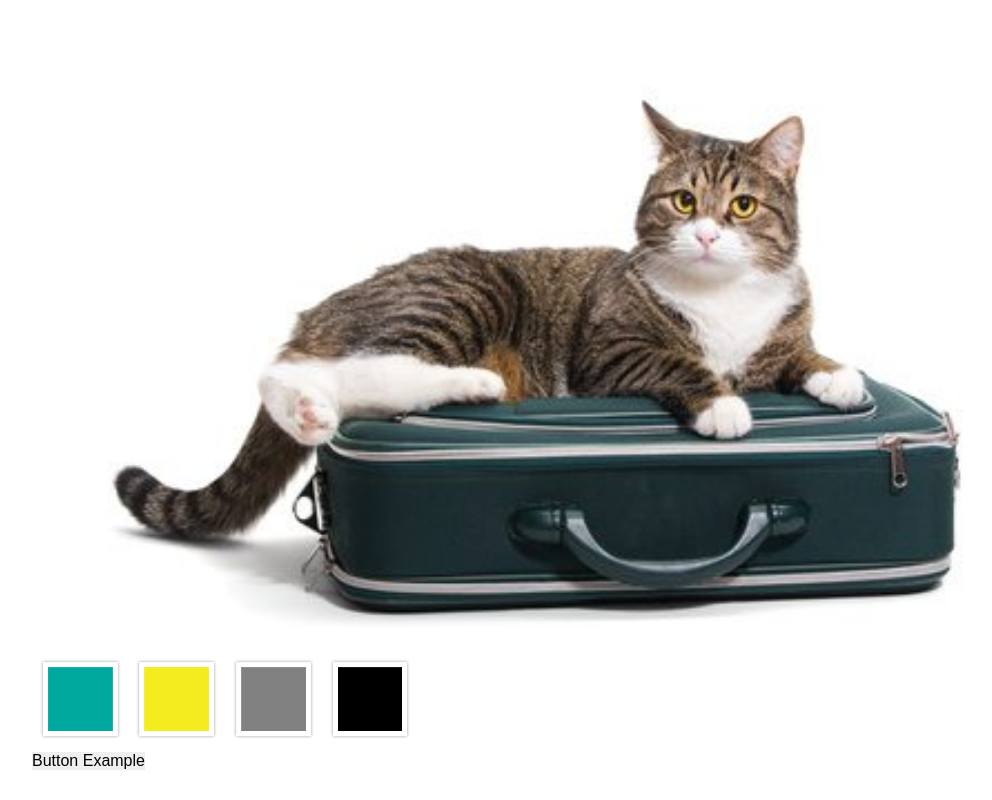
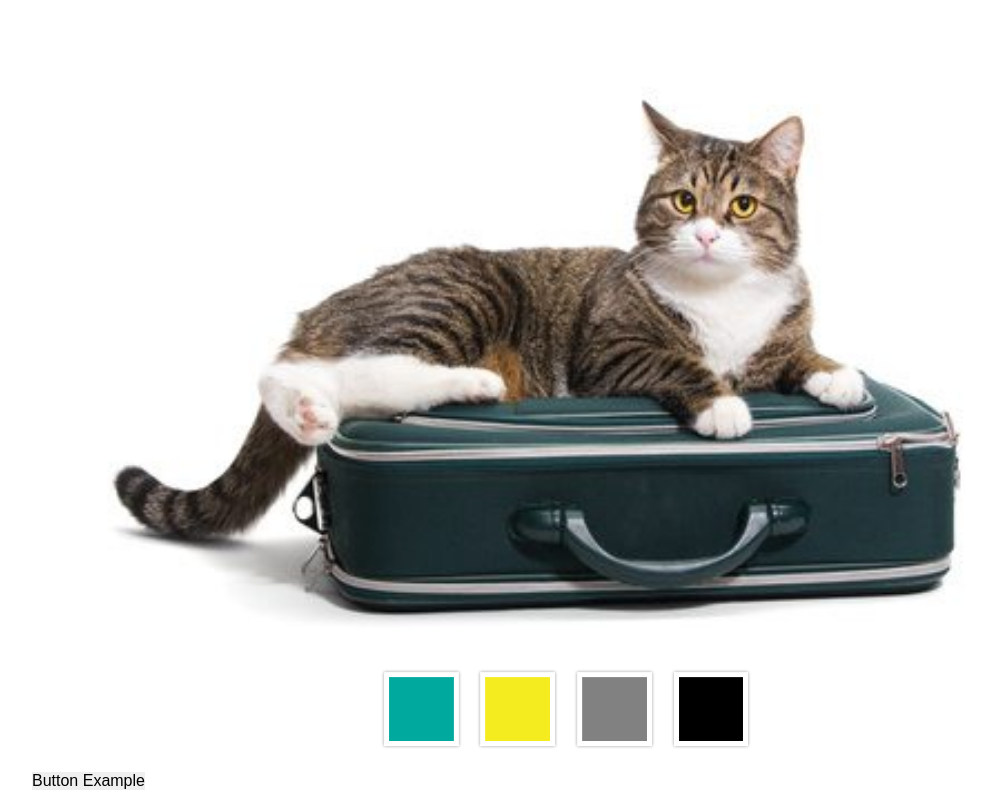
Before and after one commit to shannon8611/project_final2_adams_shannon, a plain HTML site: page index.html in a window 1280 px wide. Shown: the part 2298-3098 px from the top of the page, without its empty margins (96-1088 px from the left). Drawn offline with Linux system fonts and the light colour scheme.

Commit message:
add colors style

```diff
--- a/css/main.css
+++ b/css/main.css
@@ -80,3 +80,10 @@ a:active {
     width: 100%;
     margin: 5px 0 5px 0;
 }
+
+#colors {
+    text-align: center;
+    padding: 10px 0 10px 0;
+    margin: auto;
+    max-width: 342px;
+}
```
